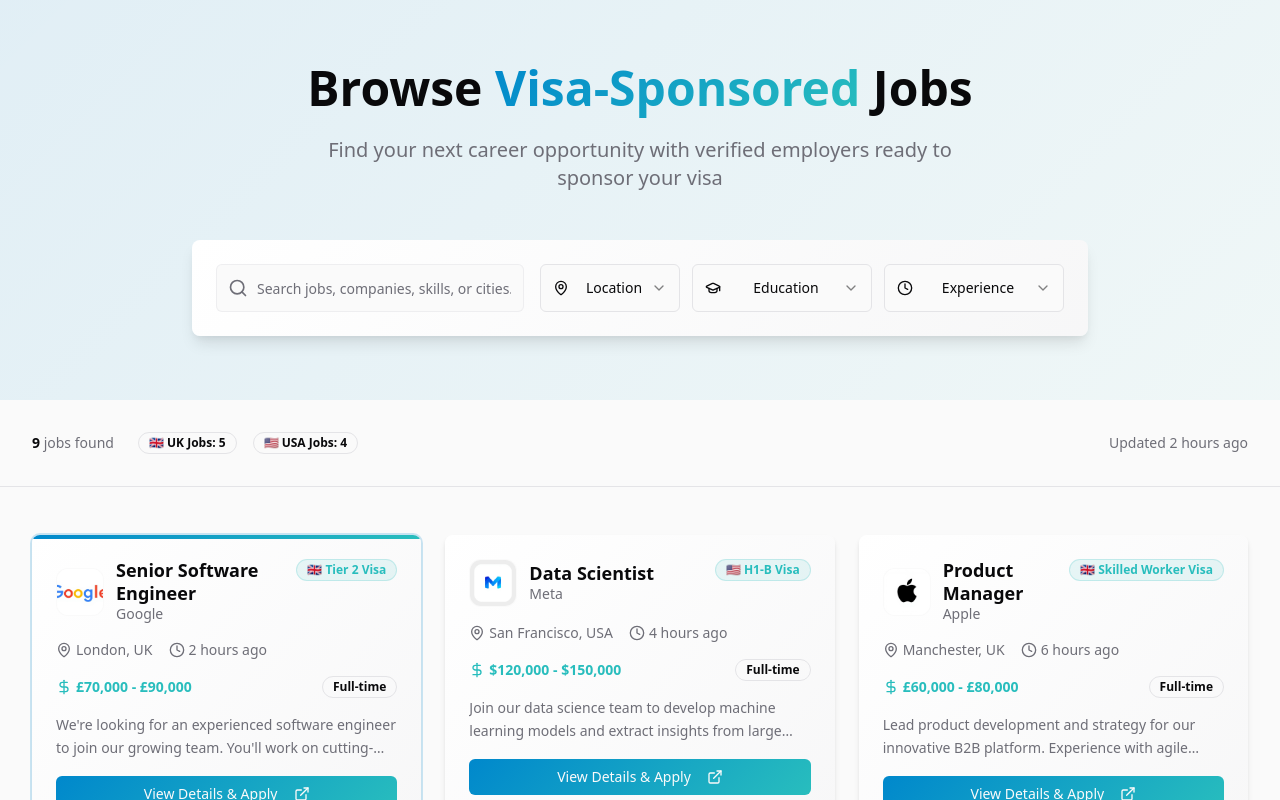
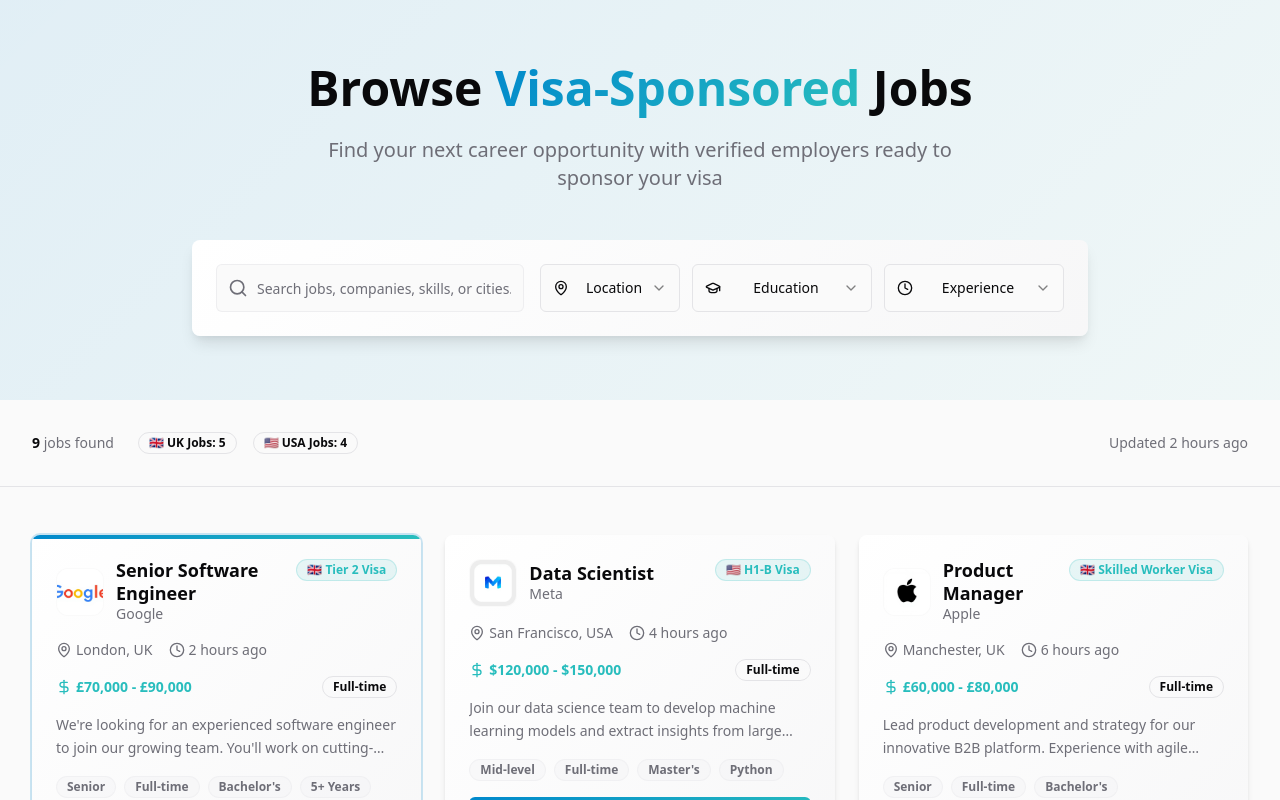
Before and after one commit to Isaacprogi/beem, a React (Vite) app: page /jobs in a window 1280 px wide. Shown: the top 800 px of the page. Built offline with nearby package versions, Linux system fonts and the light colour scheme.

Commit message:
Add job filters
Assigns at least three filters to each job role to qualify applicants.

```diff
--- a/src/components/JobCard.tsx
+++ b/src/components/JobCard.tsx
@@ -18,6 +18,7 @@ interface JobCardProps {
     featured?: boolean;
     logo?: string;
     url?: string;
+    tags?: string[];
   };
 }
 
@@ -84,9 +85,24 @@ export const JobCard = ({ job }: JobCardProps) => {
           </Badge>
         </div>
 
+
         <p className="text-sm text-muted-foreground leading-relaxed line-clamp-2">
           {job.description}
         </p>
+
+        {job.tags && job.tags.length > 0 && (
+          <div className="flex flex-wrap gap-2">
+            {job.tags.map((tag, index) => (
+              <Badge
+                key={index}
+                variant="outline"
+                className="text-xs bg-muted/50 border-border/30 text-muted-foreground hover:bg-primary/10 hover:text-primary"
+              >
+                {tag}
+              </Badge>
+            ))}
+          </div>
+        )}
       </CardContent>
 
       <CardFooter className="pt-0">
--- a/src/components/JobsList.tsx
+++ b/src/components/JobsList.tsx
@@ -14,6 +14,7 @@ const mockJobs = [
     visaType: "Tier 2 Visa",
     description: "We're looking for an experienced software engineer to join our growing team. You'll work on cutting-edge projects and help build scalable solutions.",
     logo: "/src/assets/google-logo.png",
+    tags: ["Senior", "Full-time", "Bachelor's", "5+ Years"]
   },
   {
     id: "2",
@@ -27,6 +28,7 @@ const mockJobs = [
     visaType: "H1-B Visa",
     description: "Join our data science team to develop machine learning models and extract insights from large datasets.",
     logo: "/src/assets/microsoft-logo.png",
+    tags: ["Mid-level", "Full-time", "Master's", "Python"]
   },
   {
     id: "3",
@@ -40,6 +42,7 @@ const mockJobs = [
     visaType: "Skilled Worker Visa",
     description: "Lead product development and strategy for our innovative B2B platform. Experience with agile methodologies required.",
     logo: "/src/assets/amazon-logo.png",
+    tags: ["Senior", "Full-time", "Bachelor's", "Management"]
   },
   {
     id: "4",
@@ -53,6 +56,7 @@ const mockJobs = [
     visaType: "O-1 Visa",
     description: "Design and maintain cloud infrastructure, automate deployment processes, and ensure system reliability.",
     logo: "/src/assets/tesla-logo.png",
+    tags: ["Mid-level", "Full-time", "Bachelor's", "DevOps"]
   },
   {
     id: "5",
@@ -66,6 +70,7 @@ const mockJobs = [
     visaType: "Tier 2 Visa",
     description: "Create intuitive user experiences for our digital products. Portfolio of mobile and web designs required.",
     logo: "/src/assets/apple-logo.png",
+    tags: ["Mid-level", "Full-time", "Bachelor's", "Design"]
   },
   {
     id: "6",
@@ -79,6 +84,7 @@ const mockJobs = [
     visaType: "H1-B Visa",
     description: "Build and deploy ML models at scale. Experience with TensorFlow, PyTorch, and cloud platforms required.",
     logo: "/src/assets/meta-logo.png",
+    tags: ["Senior", "Full-time", "Master's", "AI/ML"]
   },
 ];
 
--- a/src/pages/Jobs.tsx
+++ b/src/pages/Jobs.tsx
@@ -23,6 +23,7 @@ const allJobs = [
     featured: true,
     logo: "/src/assets/google-logo.png",
     url: "https://careers.google.com/",
+    tags: ["Senior", "Full-time", "Bachelor's", "5+ Years"]
   },
   {
     id: "2",
@@ -37,6 +38,7 @@ const allJobs = [
     description: "Join our data science team to develop machine learning models and extract insights from large datasets using Python, TensorFlow, and AWS.",
     logo: "/src/assets/meta-logo.png",
     url: "https://www.metacareers.com/",
+    tags: ["Mid-level", "Full-time", "Master's", "Python"]
   },
   {
     id: "3",
@@ -51,6 +53,7 @@ const allJobs = [
     description: "Lead product development and strategy for our innovative B2B platform. Experience with agile methodologies and user research required.",
     logo: "/src/assets/apple-logo.png",
     url: "https://www.apple.com/careers/us/",
+    tags: ["Senior", "Full-time", "Bachelor's", "Management"]
   },
   {
     id: "4",
@@ -65,6 +68,7 @@ const allJobs = [
     description: "Design and maintain cloud infrastructure, automate deployment processes using Kubernetes, Docker, and ensure system reliability.",
     logo: "/src/assets/microsoft-logo.png",
     url: "https://careers.microsoft.com/",
+    tags: ["Mid-level", "Full-time", "Bachelor's", "DevOps"]
   },
   {
     id: "5",
@@ -79,6 +83,7 @@ const allJobs = [
     description: "Create intuitive user experiences for our digital products. Portfolio of mobile and web designs required. Figma and user testing experience preferred.",
     logo: "/src/assets/tesla-logo.png",
     url: "https://www.tesla.com/careers",
+    tags: ["Mid-level", "Full-time", "Bachelor's", "Design"]
   },
   {
     id: "6",
@@ -93,6 +98,7 @@ const allJobs = [
     description: "Build and deploy ML models at scale. Experience with TensorFlow, PyTorch, and cloud platforms required. PhD in Computer Science preferred.",
     logo: "/src/assets/amazon-logo.png",
     url: "https://www.amazon.jobs/",
+    tags: ["Senior", "Full-time", "Master's", "AI/ML"]
   },
   {
     id: "7",
@@ -107,6 +113,7 @@ const allJobs = [
     description: "Develop responsive web applications using React, TypeScript, and modern CSS frameworks. Experience with accessibility standards required.",
     logo: "/src/assets/goldman-sachs-logo.png",
     url: "https://www.goldmansachs.com/careers",
+    tags: ["Mid-level", "Full-time", "Bachelor's", "Frontend"]
   },
   {
     id: "8",
@@ -121,6 +128,7 @@ const allJobs = [
     description: "Implement security measures and conduct vulnerability assessments. Experience with penetration testing and security frameworks required.",
     logo: "/src/assets/microsoft-logo.png",
     url: "https://careers.microsoft.com/",
+    tags: ["Senior", "Full-time", "Bachelor's", "Security"]
   },
   {
     id: "9",
@@ -135,6 +143,7 @@ const allJobs = [
     description: "Build scalable backend services using Python/Django and PostgreSQL. Experience with microservices architecture and API design preferred.",
     logo: "/src/assets/bny-mellon-logo.png",
     url: "https://www.bny.com/corporate/global/en/careers/work-with-us.html",
+    tags: ["Mid-level", "Full-time", "Bachelor's", "Backend"]
   },
 ];
 
```
